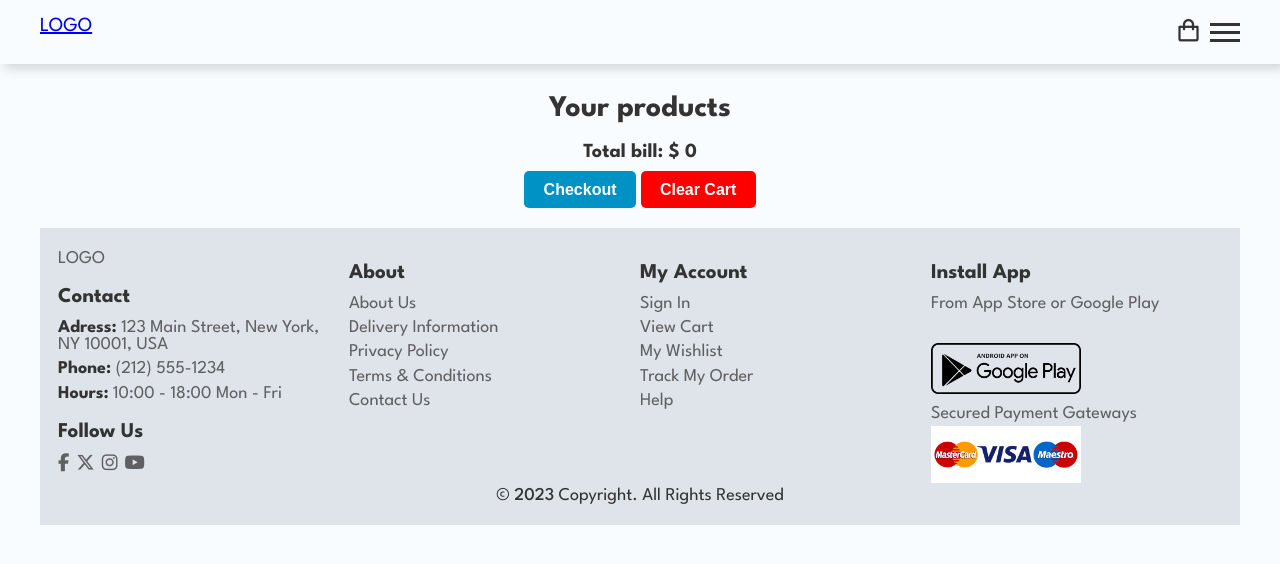
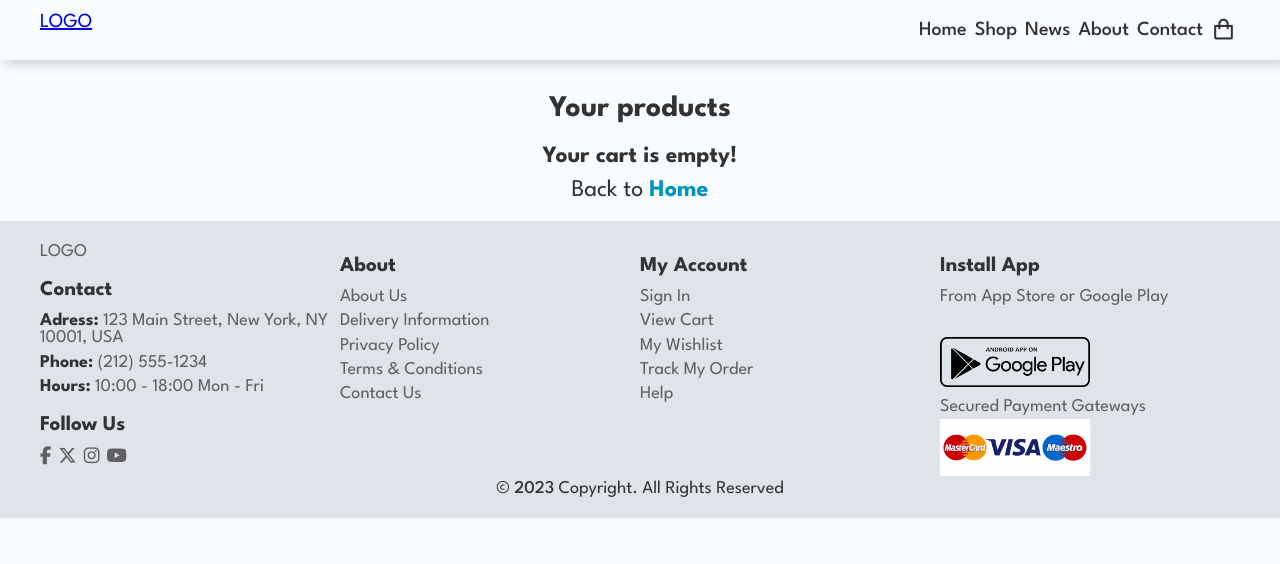
Before and after one commit to Michaal1337/ecommerce, a plain HTML site: page cart.html in a window 1280 px wide. Drawn offline with nearby package versions, Linux system fonts and the light colour scheme.

Commit message:
before repair shoppingIcon

```diff
--- a/cart.html
+++ b/cart.html
@@ -21,8 +21,7 @@
     <header id="header" class="header">
         <nav id="nav" class="nav">
             <div class="wrapper">
-                <a href="index.html">
-                    <p class="nav__logo">LOGO</p>
+                <a class="nav__logo" href="index.html"><img src="" alt="">LOGO
                 </a>
                 <div class="nav__links">
                     <ul class="nav__links-list">
@@ -31,7 +30,8 @@
                         <ul class="nav__links-item link-animation"><a class="link-animation" href="">News</a></ul>
                         <ul class="nav__links-item link-animation"><a class="link-animation" href="">About</a></ul>
                         <ul class="nav__links-item link-animation"><a class="link-animation" href="">Contact</a></ul>
-                        <ul class="nav__links-item cart"><a href=""><i class='bx bx-shopping-bag'></i></a>
+                        <ul class="nav__links-item cart"><a href="cart.html"><i class='bx bx-shopping-bag'></i></a>
+                            <span class="nav__shopping-quantity"></span>
                         </ul>
                     </ul>
                 </div>
@@ -52,6 +52,10 @@
     <main>
         <section id="cart" class="cart section">
             <h2>Your products</h2>
+            <div class="cart__empty">
+                <h3>Your cart is empty!</h3>
+                <p>Back to <a href="index.html">Home</a></p>
+            </div>
             <div class="cart__interface">
                 <h4 class="cart__interface-total">total bill:</h4>
                 <div class="cart__btns">
@@ -84,7 +88,8 @@
 
     </main>
 
-    <footer id="footer" class="footer wrapper">
+    <footer id="footer" class="footer">
+        <div class="wrapper">
             <div class="footer__contact">
                 <a href="#home"><img src="" alt="">LOGO</a>
                 <h3>Contact</h3>
@@ -98,7 +103,6 @@
                     <a href="#"><i class="fa-brands fa-instagram"></i></a>
                     <a href="#"><i class="fa-brands fa-youtube"></i></a>
                 </div>
-
             </div>
             <div class="footer__about">
                 <h3>About</h3>
@@ -127,6 +131,7 @@
                 <img src="./img/payment.jpg" alt="">
             </div>
             <p class="footer__copyright">&copy <span>2023</span> Copyright. All Rights Reserved</p>
+        </div>
     </footer>
     <script src=" ./js/cart.js">
     </script>
--- a/js/cart.js
+++ b/js/cart.js
@@ -3,18 +3,11 @@ const shoppingIcon = document.querySelector('.nav__shopping-quantity')
 const cartContainer = document.querySelector('.cart__products')
 const cartTotal = document.querySelector('.cart__interface-total')
 const products = JSON.parse(localStorage.getItem('products'))
+const cartUi = document.querySelector('.cart__interface')
+const cartEmpty = document.querySelector('.cart__empty')
+const clearBtn = document.querySelector('.cart__btns-clear')
 
-const update = () => {
-	let amount = cart.map(q => q.quantity).reduce((prev, next) => prev + next, 0)
-	shoppingIcon.textContent = amount
-	if (amount > 0) {
-		shoppingIcon.style.display = 'block'
-	} else {
-		shoppingIcon.style.display = 'none'
-	}
-}
-
-const getCartProducts = () => {
+const displayCartProducts = () => {
 	cartContainer.innerHTML = cart
 		.map(item => {
 			const search = products.find(x => x.id == item.id)
@@ -39,8 +32,27 @@ const getCartProducts = () => {
     </article>`
 		})
 		.join('')
+	if (cart.length === 0) {
+		cartUi.style.display = 'none'
+		cartEmpty.style.display = 'block'
+	} else {
+		cartUi.style.display = 'block'
+		cartEmpty.style.display = 'none'
+	}
+
 	getCartItems()
 	getTotalBill()
+}
+
+const getTotalBill = () => {
+	let totalBill = 0
+	totalBill = cart
+		.map(item => {
+			const search = products.find(x => x.id == item.id)
+			return search.price * item.quantity
+		})
+		.reduce((prev, next) => prev + next, 0)
+	cartTotal.textContent = 'Total bill: $ ' + Math.round(totalBill * 100) / 100
 }
 
 const getCartItems = () => {
@@ -59,7 +71,7 @@ const getCartItems = () => {
 				const element = e.target.previousElementSibling.previousElementSibling
 				const search = cart.find(x => x.id === element.dataset.id)
 				cart = cart.filter(x => x.id !== element.dataset.id)
-				getCartProducts()
+				displayCartProducts()
 				update()
 				addToStorage()
 			}
@@ -69,11 +81,6 @@ const getCartItems = () => {
 
 const addToStorage = () => {
 	localStorage.setItem('cart', JSON.stringify(cart))
-}
-
-const getTotalBill = () => {
-	let totalBill = 0
-	cartTotal.textContent = 'Total bill: $ ' + totalBill
 }
 
 const increment = el => {
@@ -97,6 +104,17 @@ const decrement = el => {
 	}
 }
 
+const update = () => {
+	let amount = cart.map(q => q.quantity).reduce((prev, next) => prev + next, 0)
+	shoppingIcon.textContent = amount
+	if (amount > 0) {
+		shoppingIcon.style.display = 'block'
+	} else {
+		shoppingIcon.style.display = 'none'
+	}
+	getTotalBill()
+}
+
 // allCartItems.forEach(item => console.log(item))
 
 // cartProducts.addEventListener('mouseenter', e => {
@@ -108,7 +126,15 @@ const decrement = el => {
 // 	}
 // })
 
+document.addEventListener('click', e => {
+	if (e.target.matches('.cart__btns-clear')) {
+		cart = []
+		displayCartProducts()
+		addToStorage()
+		update()
+	}
+})
 document.addEventListener('DOMContentLoaded', () => {
 	update()
-	getCartProducts()
+	displayCartProducts()
 })
--- a/scss/style.scss
+++ b/scss/style.scss
@@ -41,9 +41,7 @@ body {
 	padding: 0.5em 1em;
 	height: 8vh;
 	box-shadow: $shadow;
-	// background-color: $white2;
 	background-color: $bg-white;
-
 	z-index: 100;
 
 	// &__logo {
@@ -58,6 +56,7 @@ body {
 		justify-content: space-between;
 	}
 	&__links {
+		//zz
 		position: absolute;
 		display: flex;
 		flex-direction: column;
@@ -102,7 +101,7 @@ body {
 				font-size: 2.7rem;
 			}
 			span {
-				display: none;
+				display: block;
 				position: absolute;
 				top: 0;
 				right: 8%;
@@ -217,14 +216,15 @@ body {
 	width: 100%;
 	background-image: url('../img/store-4156934_1280.png');
 	background-size: cover;
-	background-position-y: 50%;
+	// background-position-y: 50%;
+	background-position: center;
 	color: $bg-white;
 	font-size: 2.8rem;
 	height: 30vh;
 	// background-color: $bg-color;
 	background-color: $bg-gray;
 	h3 {
-		font-size: clamp(2rem, 3vw, 4.5rem);
+		font-size: clamp(2.5rem, 5vw, 4.5rem);
 		padding: 0 0.1em;
 		text-align: center;
 		background-color: rgb(0, 0, 0, 0.4);
@@ -475,6 +475,7 @@ body {
 		margin-left: -10px;
 		border-radius: 2px;
 		white-space: nowrap;
+		cursor: pointer;
 	}
 }
 
@@ -488,7 +489,24 @@ body {
 		text-align: center;
 		padding-top: 2.5em;
 	}
+	&__empty {
+		h3 {
+			margin-top: 1em;
+		}
+		p {
+			margin-top: 0.5em;
+			font-size: 2.4rem;
+			text-align: center;
+			a {
+				text-decoration: none;
+				color: $color-hover;
+				font-weight: bold;
+			}
+		}
+	}
+
 	&__interface {
+		display: none;
 		text-align: center;
 		margin-top: 1em;
 		h4 {
@@ -545,6 +563,7 @@ body {
 		}
 	}
 	&__details {
+		width: 50%;
 		&-price {
 			margin: 0.3em 0;
 		}
@@ -572,7 +591,6 @@ body {
 
 .footer {
 	background-color: $bg-light-gray;
-	// zz
 	font-size: 1.6rem;
 	padding: 1em;
 	h3 {
@@ -668,14 +686,16 @@ body {
 		}
 	}
 	.footer {
-		//zz
 		display: flex;
-		flex-wrap: wrap;
 		width: 100%;
 		// font-size: clamp(1.6rem, 2vw, 2rem)
 		font-size: 1.8rem;
-		div {
-			width: 25%;
+		.wrapper {
+			flex-direction: row;
+			flex-wrap: wrap;
+			div {
+				width: 25%;
+			}
 		}
 		&__contact > p {
 			padding-right: 0.5em;
@@ -686,3 +706,55 @@ body {
 		}
 	}
 }
+
+@media (min-width: 992px) {
+	.nav {
+		max-height: 60px;
+		&__links {
+			//zz
+			position: static;
+			height: auto;
+			width: auto;
+			opacity: 1;
+			transform: translateX(0);
+			transition: none;
+
+			&-list {
+				display: flex;
+				align-items: center;
+				.cart {
+					display: block;
+				}
+			}
+			&-item {
+				position: relative;
+				margin: 0;
+				.bx-shopping-bag {
+					font-size: 2.5rem;
+				}
+				.nav__shopping-quantity {
+					// display: none;
+					position: absolute;
+					top: 0;
+					right: 8%;
+					width: 15px;
+					height: 15px;
+					padding-top: 0.1em;
+					// padding: 0.5em;
+					border-radius: 50%;
+					color: white;
+					font-size: 1.4rem;
+					font-weight: bold;
+					text-align: center;
+					background-color: $color-hover;
+				}
+			}
+		}
+		&__mobile {
+			display: none;
+		}
+	}
+	.home {
+		background-image: url('../img/woman-1920-removal.png');
+	}
+}
```
Also changed, not shown: index.html (+9 -7 lines), css/style.css, 2 other files. Lines whose indentation alone changed are shown as unchanged.
